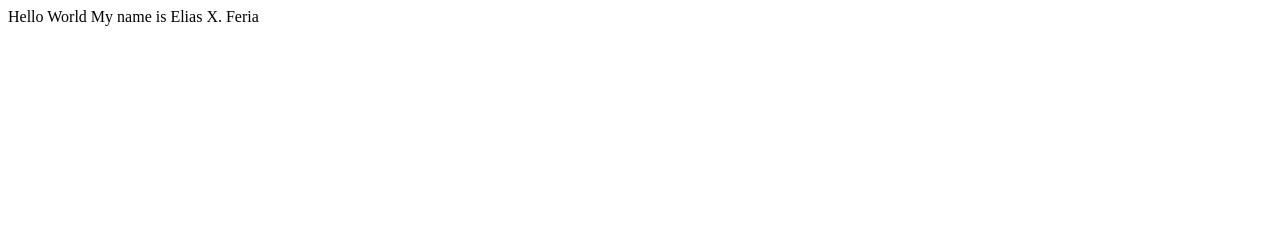
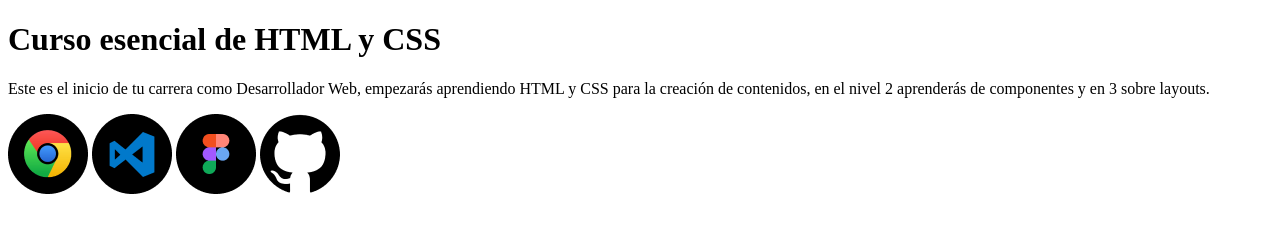
Before and after one commit to ElaiaWood/EliasProyect-Curso_HTML_CSS, a plain HTML site: page index.html in a window 1280 px wide. Drawn offline with Linux system fonts and the light colour scheme.

Commit message:
He agregado las imágenes al proyecto.

```diff
--- a/index.html
+++ b/index.html
@@ -1,12 +1,22 @@
 <!DOCTYPE html>
-<html lang="en">
+<html lang="es">
+
 <head>
   <meta charset="UTF-8">
   <meta name="viewport" content="width=device-width, initial-scale=1.0">
-  <title>Document</title>
+  <title>El Blog De Elias</title>
 </head>
+
 <body>
-  Hello World
-  My name is Elias X. Feria
+  <h1> Curso esencial de HTML y CSS </h1>
+  <p> Este es el inicio de tu carrera como Desarrollador Web, empezarás aprendiendo HTML y CSS para la creación de contenidos,
+  en el nivel 2 aprenderás de componentes y en 3 sobre layouts. </p>
+
+  <img src="img/google-chrome.png" alt="ícono de Google Chrome" title="Ícono de Google Chrome">
+  <img src="img/visual-studio-code.png" alt="Ícono de Visual Studio Code" title="Ícono de Visual Studio Code">
+  <img src="/img/figma.png" alt="Ícono Figma" title="Ícono de Figma">
+  <img src="/img/github.png" alt="Ícono GitHub" title="Ícono de GitHub">
+
 </body>
+
 </html>
```
Also changed, not shown: img/figma.png (added), img/github.png (added), img/google-chrome.png (added), img/visual-studio-code.png (added).
